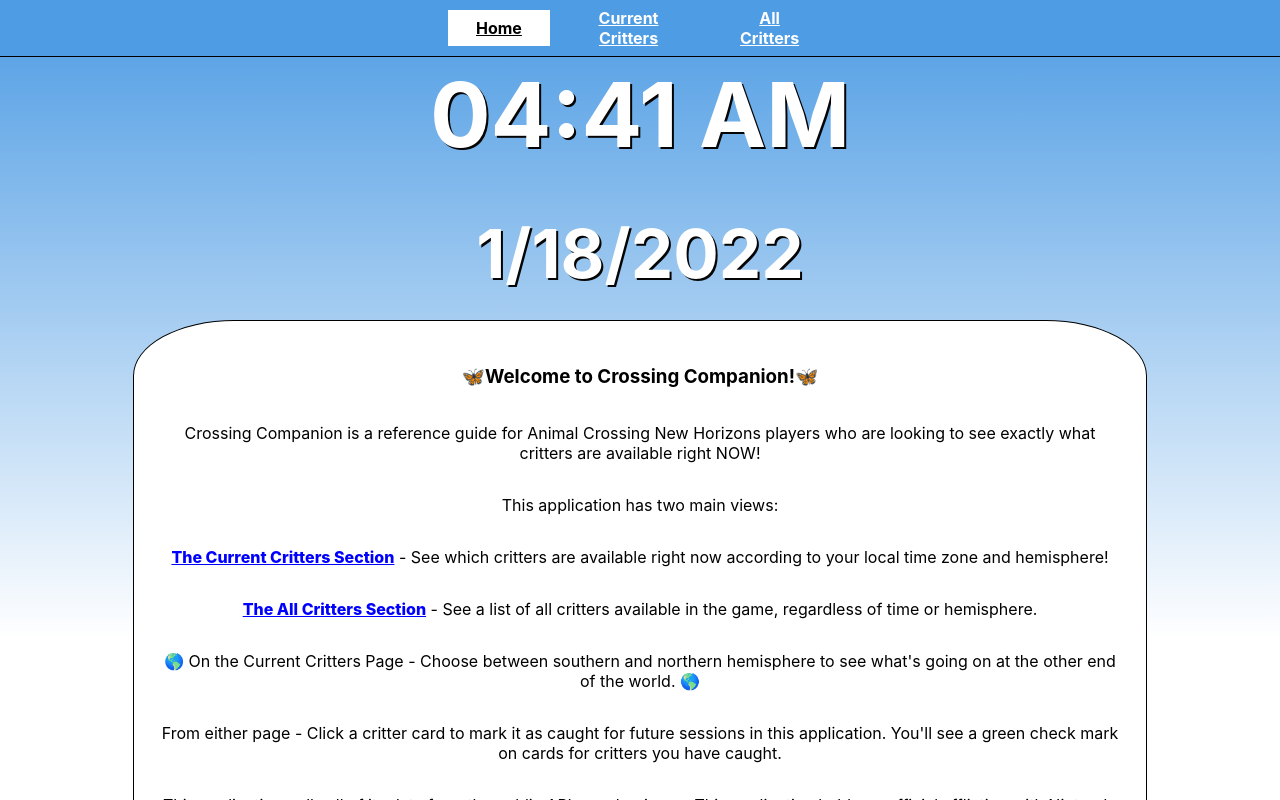
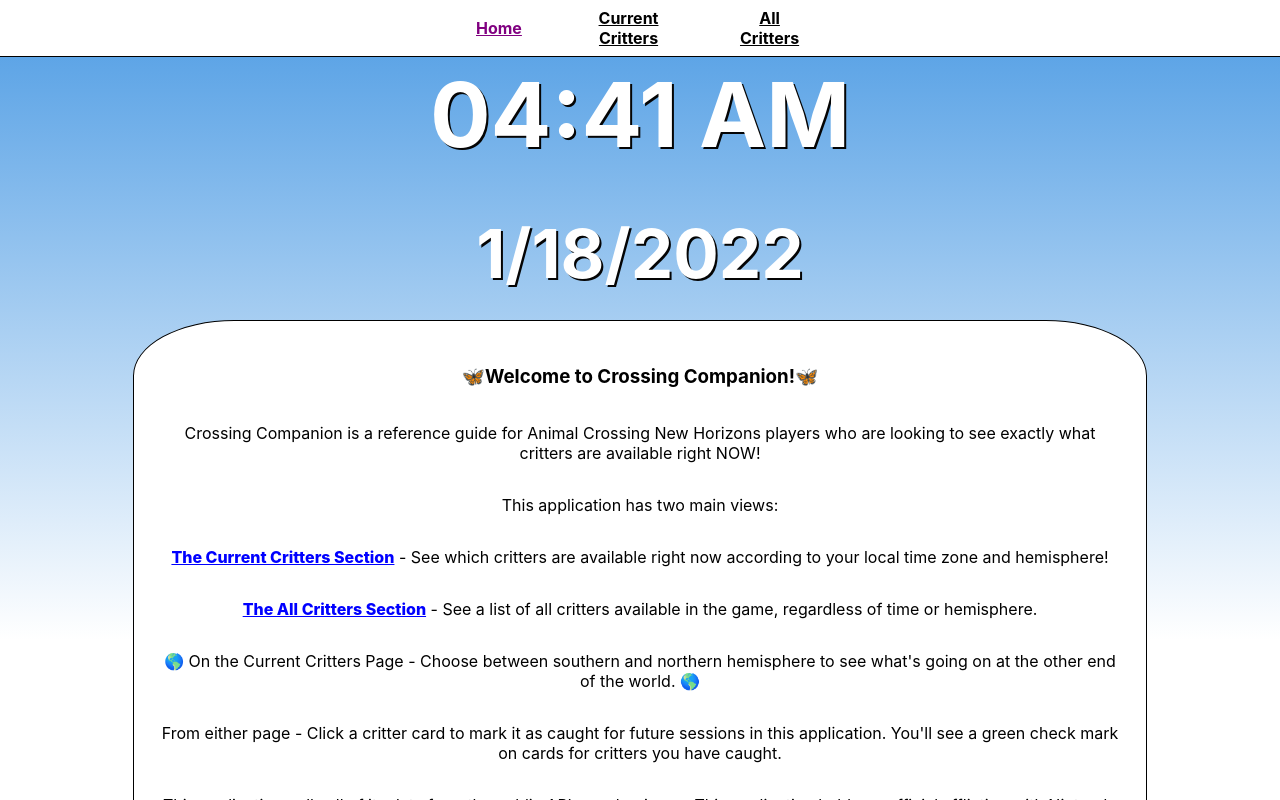
Before and after one commit to colganmeanor/Crossing-Companion, a React (Create React App) app: page / in a window 1280 px wide. Built offline with nearby package versions, Linux system fonts and the light colour scheme; no server answers.

Commit message:
Simplify header style

```diff
--- a/src/Styles/Header.css
+++ b/src/Styles/Header.css
@@ -1,6 +1,6 @@
 .header {
     border-bottom: solid black 1px;
-    background: #4e9ce4;
+    background: white;
     height: 7%;
     width: 100%;
     display: flex;
@@ -21,14 +21,14 @@
 }
 
 .nav-active {
-    color: black;
-    background-color: white;
+    color: purple;
+    /* background-color: white; */
     padding: 16px 28px;
 }
 
 .inactive {
-    color: white;
-    background-color: #4e9ce4;
+    color: black;
+    /* background-color: #4e9ce4; */
     padding: 16px 28px;
 }
 
```
